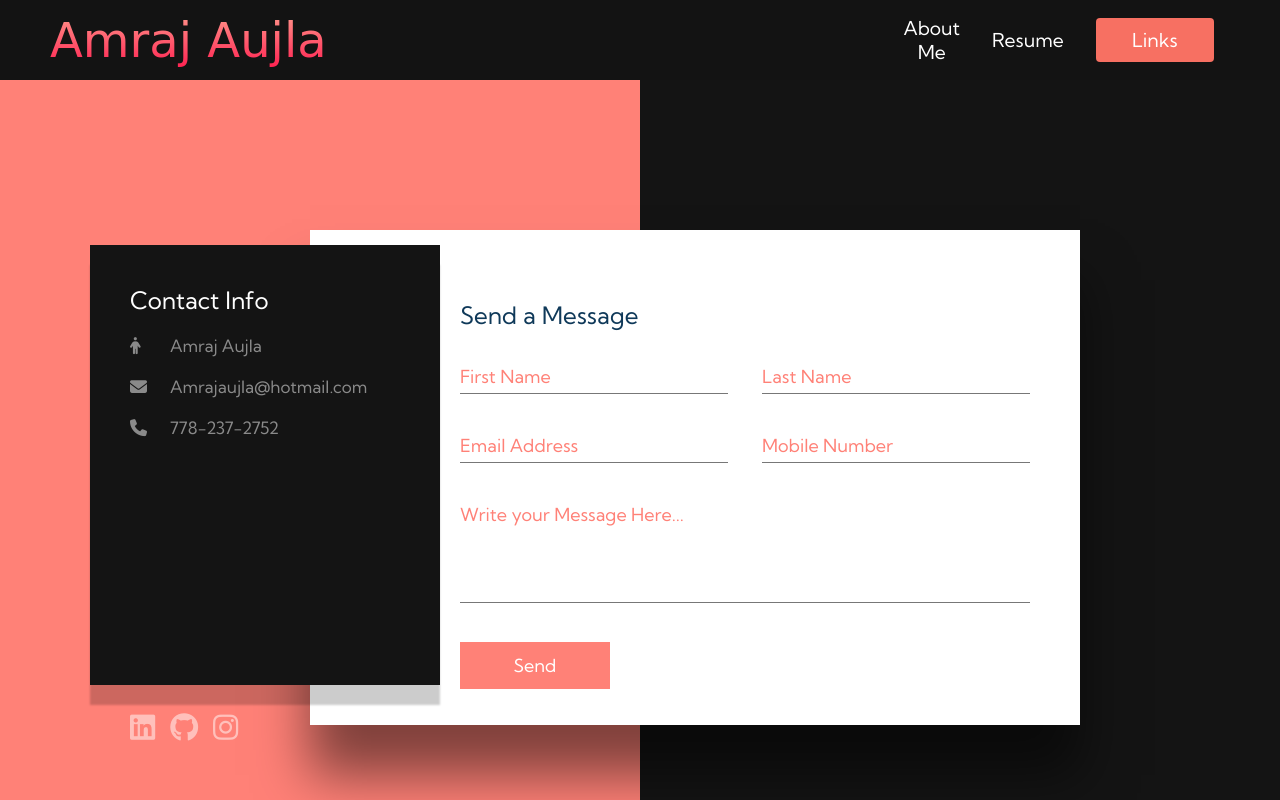
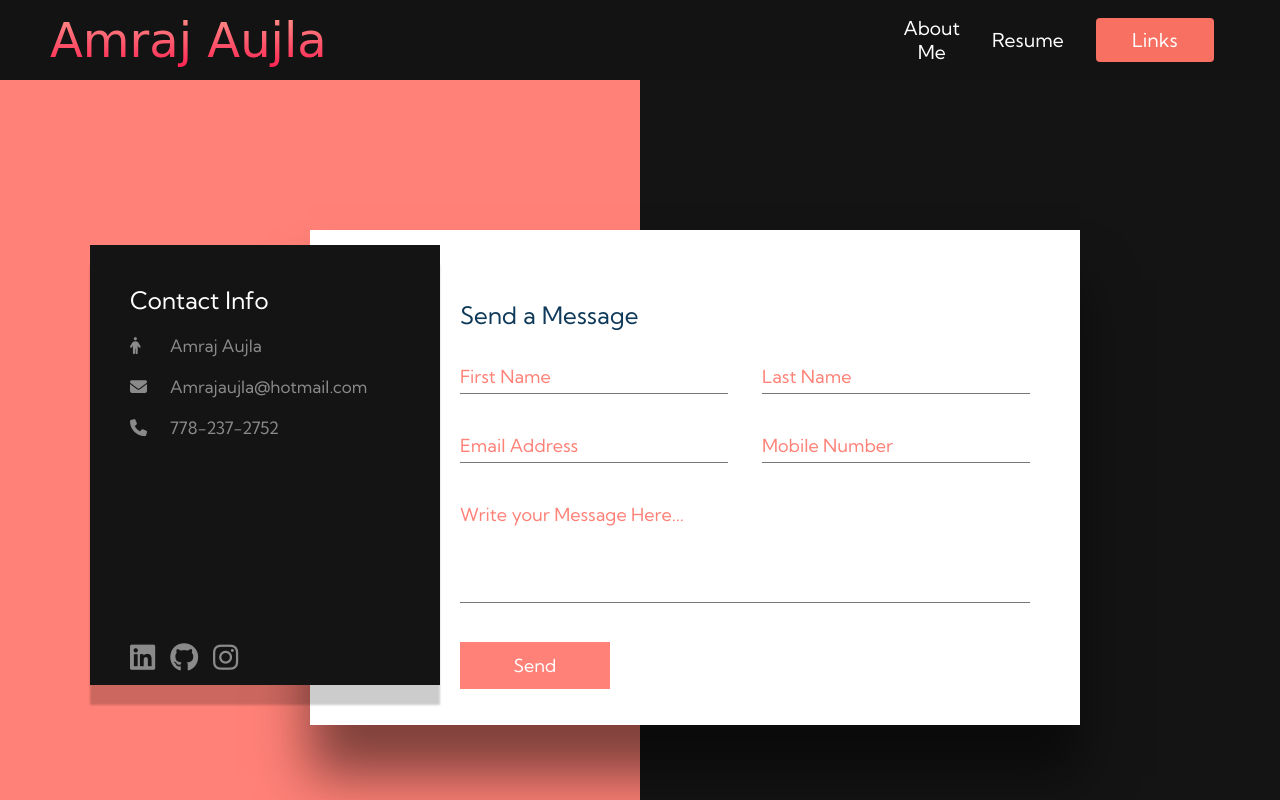
Before and after one commit to Amraj-Aujla/Personal-Website, a plain HTML site: page Links.html in a window 1280 px wide. Shown: the top 800 px of the page. Drawn offline with Linux system fonts and the light colour scheme; a web font is replaced by a local one.

```diff
--- a/styles.css
+++ b/styles.css
@@ -657,7 +657,7 @@
 section .container .contactinfo .sci{
     position: relative;
     display: flex;
-    top: 100px;
+    top: 30px;
 }
 
 section .container .contactinfo .sci li{
@@ -766,5 +766,4 @@
     section .container .contactForm .formBox .inputBox input[type="submit"]:hover{
         background: #4837ff;
         transition: all 0.3s ease;
-
     }
```
